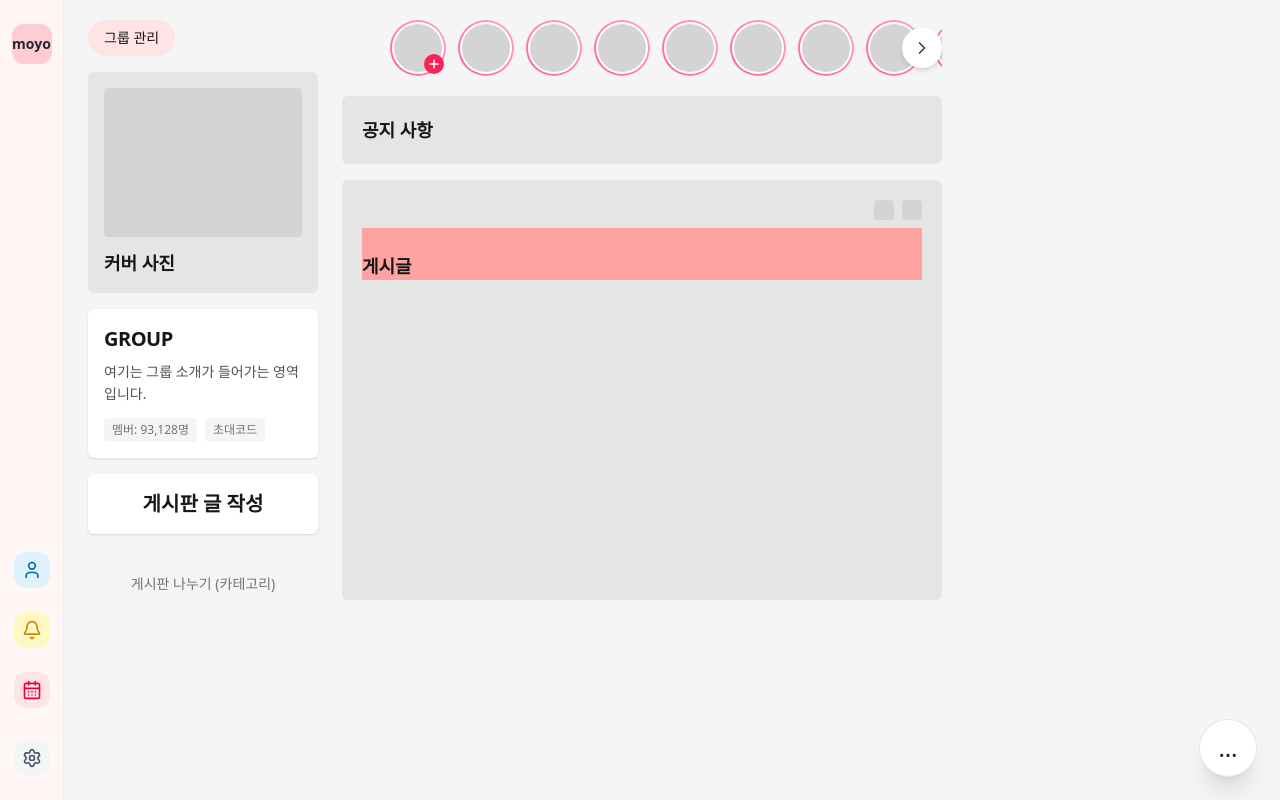
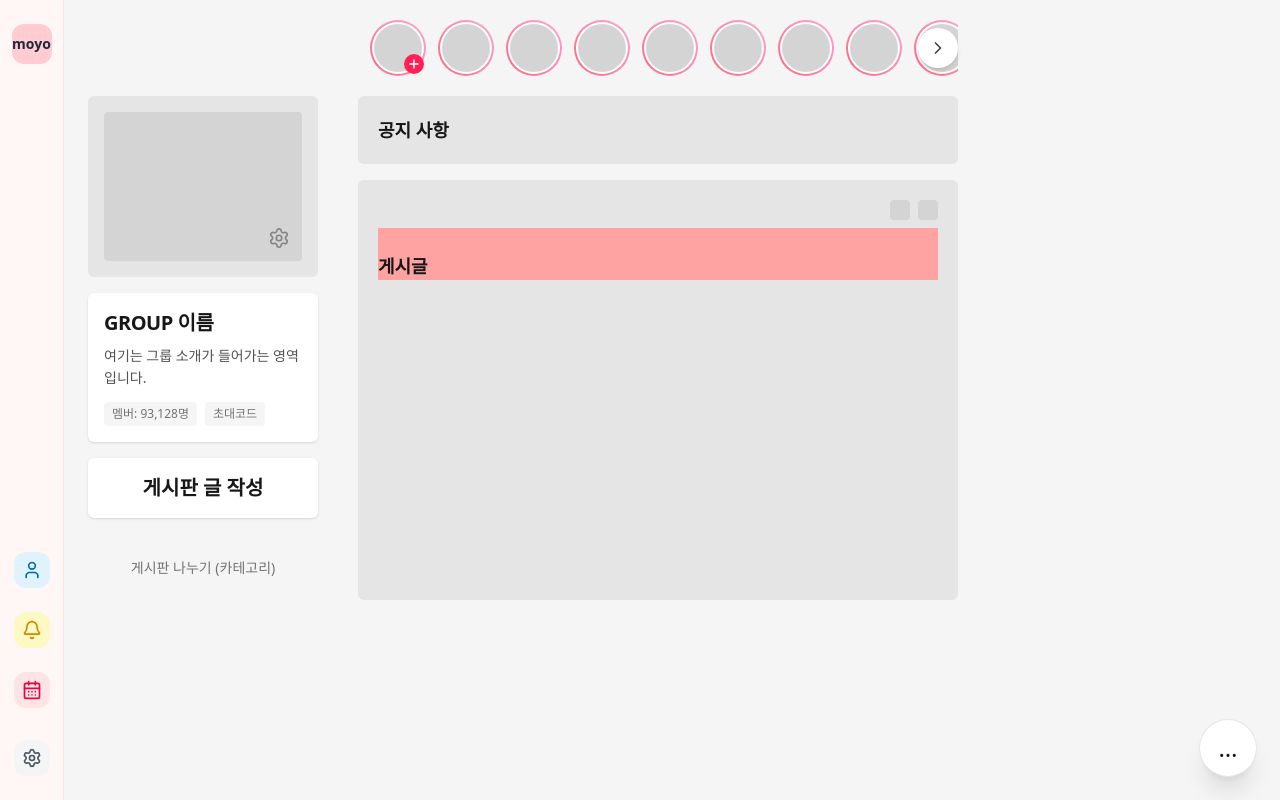
Before and after one commit to ssy330/Moyo_front, a React (Vite) app: page /groups in a window 1280 px wide. Built offline with nearby package versions, Linux system fonts and the light colour scheme.

Commit message:
feat: modify GroupsPage

```diff
--- a/src/AppLayout.tsx
+++ b/src/AppLayout.tsx
@@ -28,7 +28,7 @@ const AppLayout = () => {
           </button>
 
           <button
-            onClick={() => navigate("/notifications")}
+            onClick={() => navigate("/notifications/1")}
             className="p-2 rounded-xl bg-yellow-100 hover:bg-yellow-200 transition"
             title="알림"
           >
--- a/src/components/GroupsComponents/StoryCarousel.tsx
+++ b/src/components/GroupsComponents/StoryCarousel.tsx
@@ -25,11 +25,11 @@ const StoryCarousel = () => {
         )}
 
         {/* 스크롤 가능한 스토리 리스트 */}
-        <div className="overflow-hidden w-full px-12">
+        <div className="overflow-hidden w-full px-3">
           <div
             className="flex gap-3 transition-transform duration-500 ease-in-out"
             style={{
-              transform: `translateX(-${slideIndex * 100}%)`,
+              transform: `translateX(-${slideIndex * 50}%)`,
               width: `${(totalAvatars / perPage) * 100}%`,
             }}
           >
--- a/src/pages/groups/GroupsPage.tsx
+++ b/src/pages/groups/GroupsPage.tsx
@@ -1,4 +1,5 @@
 import { useState, useEffect, useRef } from "react";
+import { Settings } from "lucide-react";
 import StoryCarousel from "@/components/GroupsComponents/StoryCarousel";
 
 export default function MoyoGroupLayout() {
@@ -18,19 +19,26 @@ export default function MoyoGroupLayout() {
   return (
     <div className="min-h-screen bg-neutral-100 text-neutral-900">
       <div className="mx-auto max-w-[1200px] px-4 py-5">
-        <div className="grid gap-6 md:grid-cols-[230px_1fr] items-stretch">
+        <div className="grid gap-10 md:grid-cols-[230px_1fr] items-stretch">
           {/* 왼쪽 패널 */}
-          <aside className="space-y-4">
-            <button className="w-fit rounded-full bg-rose-100 px-4 py-2 text-sm font-medium hover:bg-rose-200 transition">
-              그룹 관리
-            </button>
+          <aside className="space-y-4 mt-[76px]">
             <div className="rounded-md bg-neutral-200 p-4 relative">
-              <div className="aspect-[4/3] w-full rounded bg-neutral-300" />
-              <div className="mt-3 text-lg font-semibold">커버 사진</div>
+              {/* 커버사진 영역 */}
+              <div className="aspect-[4/3] w-full rounded bg-neutral-300 relative overflow-hidden">
+                {/* ⚙️ Settings 아이콘 */}
+                <button
+                  className="absolute bottom-3 right-3 text-neutral-600 opacity-60 hover:opacity-100 hover:text-neutral-800 transition"
+                  aria-label="그룹 관리"
+                >
+                  <Settings size={22} strokeWidth={1.8} />
+                </button>
+              </div>
             </div>
 
-            <div className="rounded-md bg-white p-4 shadow-sm">
-              <div className="text-xl font-extrabold tracking-tight">GROUP</div>
+            <div className="rounded-md bg-white p-4 shadow-sm space-y-2">
+              <div className="text-xl font-extrabold tracking-tight">
+                GROUP 이름
+              </div>
               <div className="mt-2 text-sm text-neutral-600 leading-relaxed">
                 여기는 그룹 소개가 들어가는 영역입니다.
               </div>
@@ -44,6 +52,8 @@ export default function MoyoGroupLayout() {
               </div>
             </div>
 
+            {/* 그룹 관리 버튼 - 커버사진 카드 내부 오른쪽 상단 */}
+
             <div className="rounded-md bg-white p-4 shadow-sm text-center">
               <button className="flex-1 text-xl font-semibold cursor-pointer">
                 게시판 글 작성
@@ -55,7 +65,7 @@ export default function MoyoGroupLayout() {
           </aside>
 
           {/* 오른쪽 메인 */}
-          <main className="space-y-4 mb-6 w-[600px] ">
+          <main className="space-y-4 mb-6 w-[600px]">
             <StoryCarousel />
 
             {/* 공지사항 */}
--- a/src/router.tsx
+++ b/src/router.tsx
@@ -11,6 +11,7 @@ const GroupsPage = lazy(() => import("./pages/groups/GroupsPage"));
 const GroupDetailPage = lazy(() => import("./pages/groups/GroupDetailPage"));
 const ProfilePage = lazy(() => import("./pages/profile/ProfilePage"));
 const SettingsPage = lazy(() => import("./pages/settings/SettingsPage"));
+const Notifications = lazy(() => import("./pages/NotificationsPage"));
 const NotFoundPage = lazy(() => import("./pages/NotFoundPage"));
 const FindIdPage = lazy(() => import("./pages/auth/FindIdPage"));
 const FindPwPage = lazy(() => import("./pages/auth/FindPwPage"));
@@ -24,6 +25,7 @@ export const router = createBrowserRouter([
       { path: "/groups", element: <GroupsPage /> },
       { path: "/groups/:id", element: <GroupDetailPage /> },
       { path: "/profile/:id", element: <ProfilePage /> },
+      { path: "/notifications/:id", element: <Notifications /> },
       { path: "/settings", element: <SettingsPage /> },
     ],
   },
```
